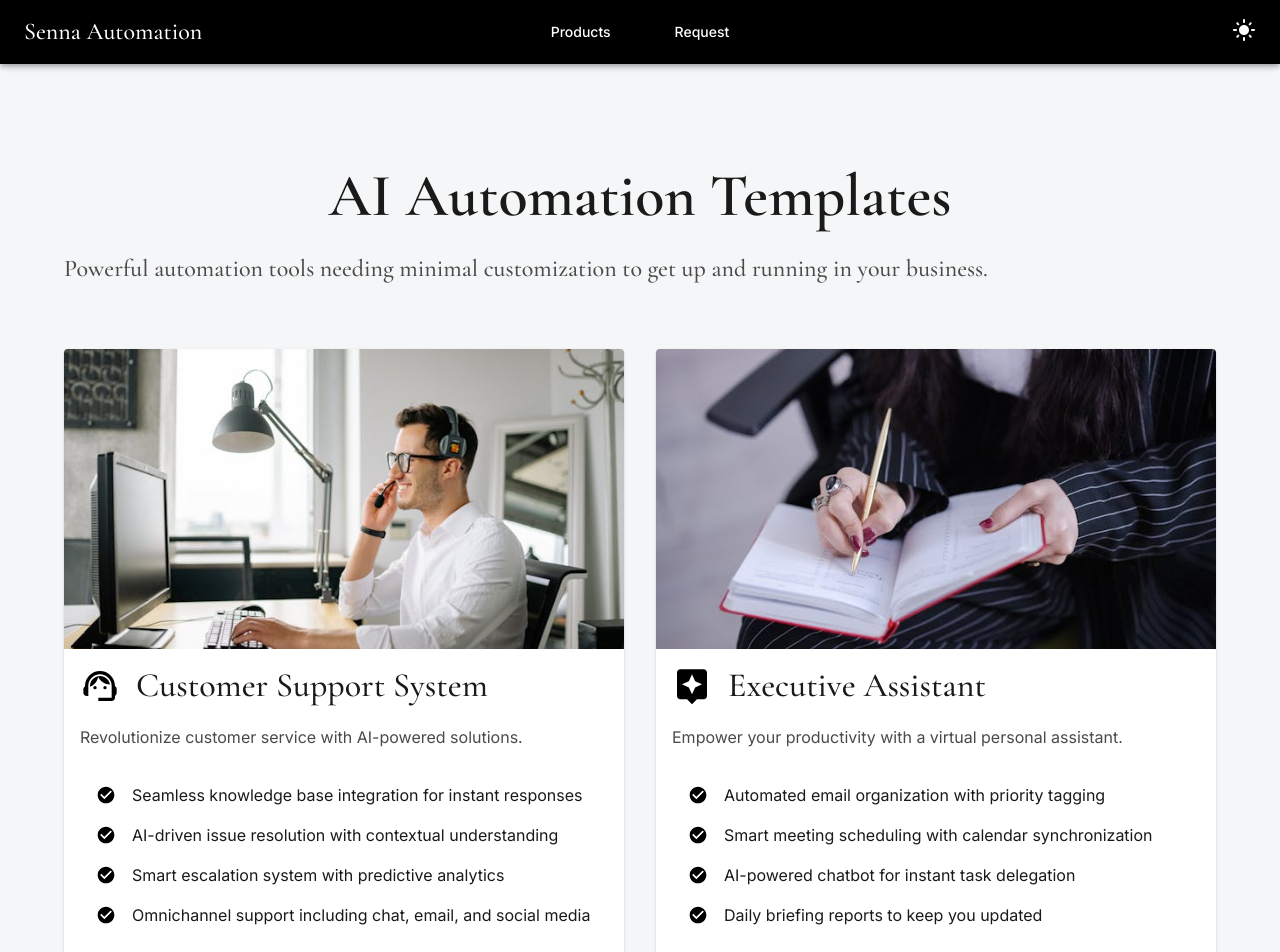
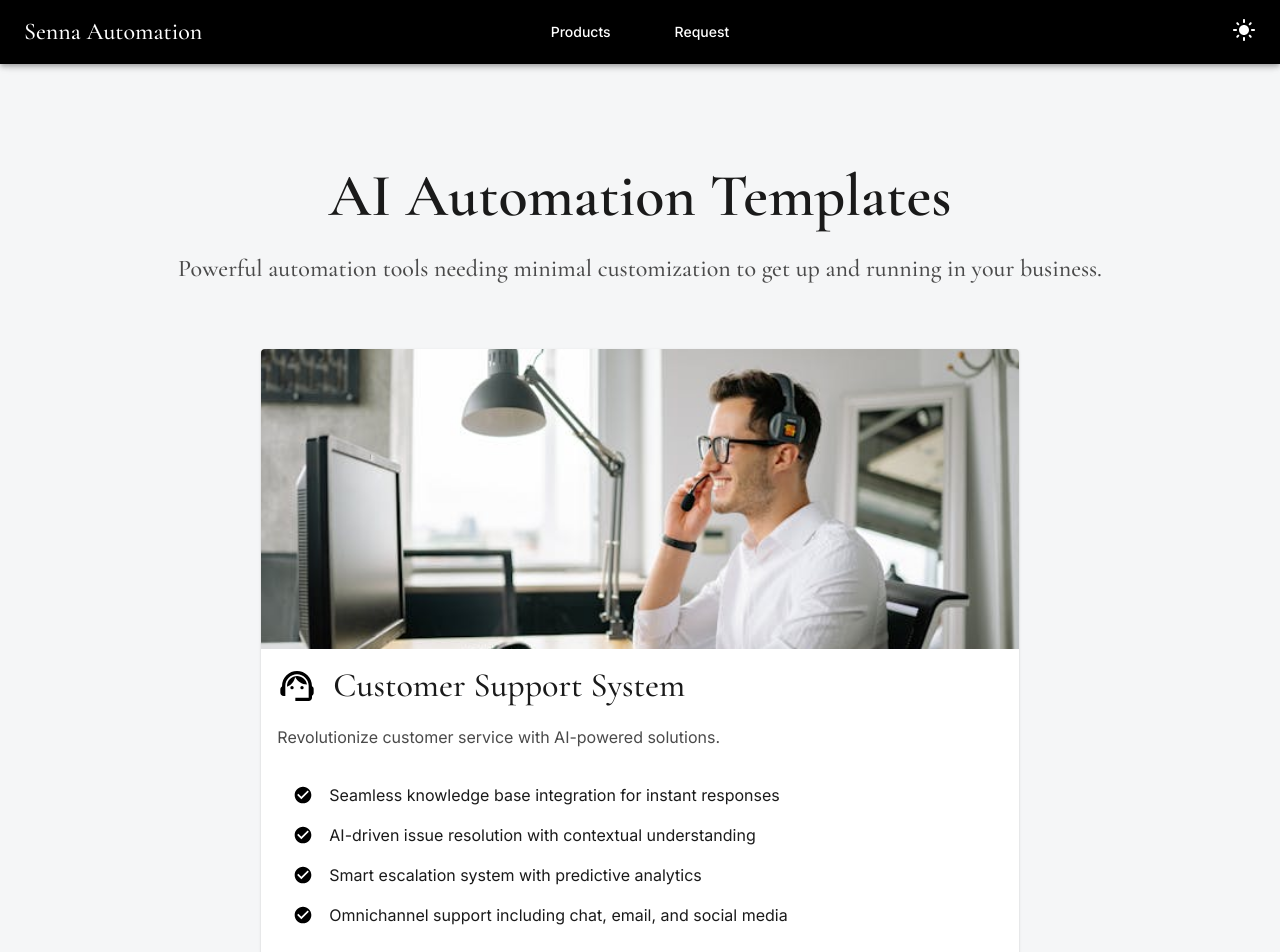
Before and after one commit to justinkahrs/senna-automation, a Next.js app: page /products in a window 1280 px wide. Shown: the top 952 px of the page. Built offline with nearby package versions, Linux system fonts and the light colour scheme.

Commit message:
fix: Animations, rework product page and add animations

```diff
--- a/src/app/products/page.tsx
+++ b/src/app/products/page.tsx
@@ -1,3 +1,4 @@
+"use client";
 import {
   Box,
   Container,
@@ -6,11 +7,8 @@ import {
   Card,
   CardContent,
   CardActions,
-  List,
-  ListItem,
-  ListItemIcon,
-  ListItemText,
-  type SvgIcon,
+  useTheme,
+  useMediaQuery,
 } from "@mui/material";
 import RssFeedIcon from "@mui/icons-material/RssFeed";
 import CampaignIcon from "@mui/icons-material/Campaign";
@@ -18,27 +16,12 @@ import EmailIcon from "@mui/icons-material/Email";
 import DescriptionIcon from "@mui/icons-material/Description";
 import SupportAgentIcon from "@mui/icons-material/SupportAgent";
 import AssistantIcon from "@mui/icons-material/Assistant";
-import CheckCircleIcon from "@mui/icons-material/CheckCircle";
 import PersonIcon from "@mui/icons-material/Person";
 import EditNoteIcon from "@mui/icons-material/EditNote";
-import ScheduleCallButton from "@/components/ScheduleCallButton";
 import RequestFormButton from "@/components/RequestFormButton";
+import ProductCard from "@/components/ProductCard";
 
-import Image from "next/image";
-
-interface Product {
-  title: string;
-  icon: typeof SvgIcon;
-  description: string;
-  features: string[];
-  media: {
-    src: string;
-    alt: string;
-    type: "image" | "gif";
-  };
-}
-
-const products: Product[] = [
+const products = [
   {
     title: "Customer Support System",
     icon: SupportAgentIcon,
@@ -79,7 +62,7 @@ const products: Product[] = [
     features: [
       "Generate high-quality blogs automatically from RSS feeds",
       "Create curated newsletters with a personalized touch",
-      "Customize and optimize content to reflect your unique brand voice",
+      "Optimize content to reflect your unique brand voice",
       "Integrate trending topics and keywords for SEO-friendly content",
     ],
     media: {
@@ -98,7 +81,6 @@ const products: Product[] = [
       "Schedule onboarding meetings and add calendar events automatically",
       "Send personalized welcome messages tailored to each customer",
       "Automated follow-up reminders to ensure smooth onboarding",
-      "Track onboarding progress with detailed reports",
     ],
     media: {
       src: "/onboarding.jpg",
@@ -113,9 +95,8 @@ const products: Product[] = [
       "Transform client interactions into actionable, customized project proposals effortlessly.",
     features: [
       "Automate the creation of detailed, itemized project proposals",
-      "Tailor proposals to individual client needs based on meeting transcripts",
+      "Tailor proposals to client needs from meeting transcripts",
       "Include verbally agreed-upon pricing from introductory calls",
-      "Streamline proposal adjustments with client feedback integration",
       "Generate professional, branded documents ready for client approval",
     ],
     media: {
@@ -130,9 +111,9 @@ const products: Product[] = [
     description:
       "Boost your social media presence with intelligent automation.",
     features: [
-      "Fully automated multi-platform campaign management",
+      "Fully automated multi-platform social media campaign management",
       "AI-driven smart audience targeting and retargeting",
-      "Real-time performance tracking and optimization",
+      "Real-time performance tracking and continuous optimization",
       "Automated A/B testing for enhanced ROI",
     ],
     media: {
@@ -147,9 +128,9 @@ const products: Product[] = [
     description:
       "Streamline your lead generation and outreach with our smart tools.",
     features: [
-      "Automated lead discovery via platforms like Google Maps and LinkedIn",
+      "Automated lead discovery via Google Maps and LinkedIn",
       "AI-powered email personalization for better engagement",
-      "Lead scoring and qualification automation",
+      "Advanced lead scoring and automated qualification processes",
       "CRM integration for seamless lead tracking",
     ],
     media: {
@@ -164,7 +145,7 @@ const products: Product[] = [
     description: "Simplify invoice management with smart automation.",
     features: [
       "Generate accurate proposals directly from meeting transcripts",
-      "Automated and customizable invoice generation",
+      "Automated and fully customizable invoice generation",
       "Smart payment tracking with automated reminders",
       "Integration with accounting software for streamlined processes",
     ],
@@ -176,6 +157,8 @@ const products: Product[] = [
   },
 ];
 export default function Products() {
+  const theme = useTheme();
+  const isMobile = useMediaQuery(theme.breakpoints.down("sm"));
   return (
     <Box
       sx={{
@@ -198,86 +181,34 @@ export default function Products() {
           variant="h5"
           align="center"
           color="text.secondary"
-          sx={{ mb: 8, textAlign: "justify" }}
+          sx={{ mb: 8, textAlign: isMobile ? "justify" : "center" }}
         >
           Powerful automation tools needing minimal customization to get up and
           running in your business.
         </Typography>
 
-        <Grid container justifyContent="center" spacing={4}>
-          {products.map((product) => {
-            const Icon = product.icon;
-            return (
-              <Grid item xs={12} md={6} key={product.title}>
-                <Card
-                  sx={{
-                    height: "100%",
-                    display: "flex",
-                    flexDirection: "column",
-                    bgcolor: "background.paper",
-                    "&:hover": {
-                      transform: "translateY(-4px)",
-                      transition: "all 0.3s ease-in-out",
-                      boxShadow: 3,
-                    },
-                  }}
-                >
-                  <Box
-                    sx={{
-                      position: "relative",
-                      width: "100%",
-                      height: { xs: "200px", md: "300px" },
-                      overflow: "hidden",
-                      bgcolor: "background.paper",
-                    }}
-                  >
-                    <Image
-                      src={product.media.src}
-                      alt={product.media.alt}
-                      fill
-                      style={{
-                        objectFit: "cover",
-                        objectPosition: "center",
-                      }}
-                    />
-                  </Box>
-
-                  <CardContent sx={{ flexGrow: 1 }}>
-                    <Box sx={{ display: "flex", alignItems: "center", mb: 2 }}>
-                      <Icon
-                        sx={{ fontSize: 40, color: "primary.main", mr: 2 }}
-                      />
-                      <Typography variant="h4" component="h2">
-                        {product.title}
-                      </Typography>
-                    </Box>
-                    <Typography
-                      variant="subtitle1"
-                      color="text.secondary"
-                      paragraph
-                    >
-                      {product.description}
-                    </Typography>
-                    <List>
-                      {product.features.map((feature) => (
-                        <ListItem key={feature} sx={{ py: 0.5 }}>
-                          <ListItemIcon sx={{ minWidth: 36 }}>
-                            <CheckCircleIcon color="primary" fontSize="small" />
-                          </ListItemIcon>
-                          <ListItemText primary={feature} />
-                        </ListItem>
-                      ))}
-                    </List>
-                  </CardContent>
-                  <CardActions sx={{ p: 2, pt: 0 }}>
-                    <ScheduleCallButton fullWidth text="Schedule Call" />
-                  </CardActions>
-                </Card>
-              </Grid>
-            );
-          })}
+        <Grid
+          container
+          justifyContent="center"
+          alignItems="stretch"
+          spacing={4}
+        >
+          {products.map((product, index) => (
+            <Grid
+              item
+              xs={12}
+              md={8}
+              key={product.title}
+              sx={{ display: "flex" }}
+            >
+              <ProductCard
+                product={product}
+                direction={index % 2 === 0 ? "left" : "right"}
+              />
+            </Grid>
+          ))}
           <Grid container item xs={12} md={8} justifyContent="center">
-            <Grid item xs={9}>
+            <Grid item xs={9} sx={{ display: "flex" }}>
               <Card
                 sx={{
                   height: "100%",
--- /dev/null
+++ b/src/components/ProductCard.tsx
@@ -0,0 +1,117 @@
+"use client";
+import {
+  Card,
+  CardContent,
+  CardActions,
+  Box,
+  Typography,
+  List,
+  ListItem,
+  ListItemIcon,
+  ListItemText,
+  useMediaQuery,
+  useTheme,
+} from "@mui/material";
+import { motion, useScroll, useTransform } from "framer-motion";
+import { useRef } from "react";
+import Image from "next/image";
+import type { SvgIcon } from "@mui/material";
+import CheckCircleIcon from "@mui/icons-material/CheckCircle";
+import ScheduleCallButton from "@/components/ScheduleCallButton";
+
+interface Product {
+  title: string;
+  icon: typeof SvgIcon;
+  description: string;
+  features: string[];
+  media: {
+    src: string;
+    alt: string;
+    type: "image" | "gif";
+  };
+}
+
+interface ProductCardProps {
+  product: Product;
+  direction?: "left" | "right";
+}
+
+export default function ProductCard({
+  product,
+  direction = "left",
+}: ProductCardProps) {
+  const Icon = product.icon;
+  const ref = useRef(null);
+  const { scrollYProgress } = useScroll({
+    target: ref,
+    offset: ["0.8 1", "1 1"],
+  });
+  const theme = useTheme();
+  const isMobile = useMediaQuery(theme.breakpoints.down("sm"));
+  const offset = isMobile ? 25 : 0;
+  const initialX = direction === "right" ? offset : -offset;
+  const x = useTransform(scrollYProgress, [0, 1], [initialX, 0]);
+  const y = useTransform(scrollYProgress, [0, 1], [25, 0]);
+  const opacity = useTransform(scrollYProgress, [0.4, 1], [0.4, 1]);
+  return (
+    <motion.div ref={ref} style={{ width: "100%", x, y, opacity }}>
+      <Card
+        sx={{
+          height: "100%",
+          display: "flex",
+          flexDirection: "column",
+          bgcolor: "background.paper",
+          "&:hover": {
+            transform: "translateY(-4px)",
+            transition: "all 0.3s ease-in-out",
+            boxShadow: 3,
+          },
+        }}
+      >
+        <Box
+          sx={{
+            position: "relative",
+            width: "100%",
+            height: { xs: "200px", md: "300px" },
+            overflow: "hidden",
+            bgcolor: "background.paper",
+          }}
+        >
+          <Image
+            src={product.media.src}
+            alt={product.media.alt}
+            fill
+            style={{
+              objectFit: "cover",
+              objectPosition: "center",
+            }}
+          />
+        </Box>
+        <CardContent sx={{ flexGrow: 1 }}>
+          <Box sx={{ display: "flex", alignItems: "center", mb: 2 }}>
+            <Icon sx={{ fontSize: 40, color: "primary.main", mr: 2 }} />
+            <Typography variant="h4" component="h2">
+              {product.title}
+            </Typography>
+          </Box>
+          <Typography variant="subtitle1" color="text.secondary" paragraph>
+            {product.description}
+          </Typography>
+          <List>
+            {product.features.map((feature) => (
+              <ListItem key={feature} sx={{ py: 0.5 }}>
+                <ListItemIcon sx={{ minWidth: 36 }}>
+                  <CheckCircleIcon color="primary" fontSize="small" />
+                </ListItemIcon>
+                <ListItemText primary={feature} />
+              </ListItem>
+            ))}
+          </List>
+        </CardContent>
+        <CardActions sx={{ p: 2, pt: 0 }}>
+          <ScheduleCallButton fullWidth text="Schedule Call" />
+        </CardActions>
+      </Card>
+    </motion.div>
+  );
+}
--- a/src/components/theme/theme.ts
+++ b/src/components/theme/theme.ts
@@ -90,6 +90,16 @@ export function getThemeTokens(mode: PaletteMode): ThemeOptions {
       },
       MuiCssBaseline: {
         styleOverrides: {
+          "@global": {
+            "@keyframes slideInFromRight": {
+              "0%": { transform: "translateX(100%)" },
+              "100%": { transform: "translateX(0)" },
+            },
+            "@keyframes slideInFromLeft": {
+              "0%": { transform: "translateX(-100%)" },
+              "100%": { transform: "translateX(0)" },
+            },
+          },
           ".themeToggleIcon": {
             display: "inline-flex",
             alignItems: "center",
```
Also changed, not shown: src/app/request/page.tsx (+15 -41 lines), src/components/SlidingQuestionCard.tsx (added, +12 -0 lines).
